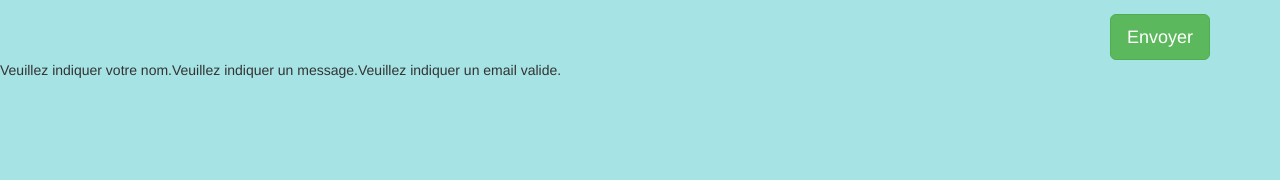
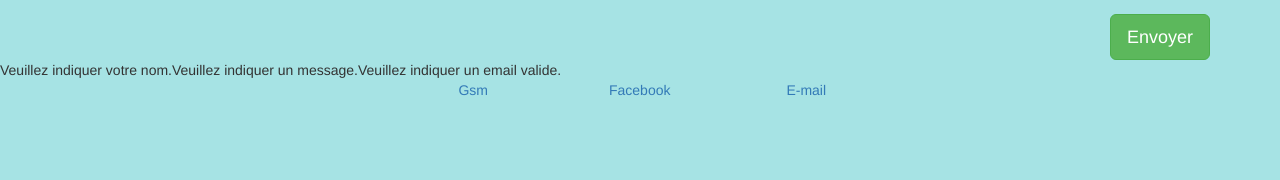
Before and after one commit to AndreiCiobanasu/PORTFOLIO, a PHP site: page / in a window 1280 px wide. Shown: the part 2882-3062 px from the top of the page. Before the commit the page ends 2960 px from the top, so only its background shows below. Run offline with PHP 8.4, Linux system fonts and the light colour scheme; data that the repository does not hold is empty; some libraries are stand-ins or nearby versions.

Commit message:
test fin

```diff
--- a/index.php
+++ b/index.php
@@ -217,7 +217,13 @@
 
 
 		<!-- footer 8 -->
-
+		<footer>
+			<div class="contact">
+				<div><a class="gsm wow fadeIn" data-wow-duration="1s" data-wow-delay="1" href="tel:+32475847907">Gsm</a></div>
+				<div><a class="facebook wow fadeIn" data-wow-duration="2s" data-wow-delay="2" target="_blank" href="http://facebook.com">Facebook</a></div>
+				<div><a class="e-mail wow fadeIn" data-wow-duration="3s" data-wow-delay="3" href="mailto:a_ciobanasu@yahoo.fr">E-mail</a></div>
+			</div>
+		</footer>
 
 
 		<script src="http://cdnjs.cloudflare.com/ajax/libs/jquery/2.1.3/jquery.min.js"></script>
```
